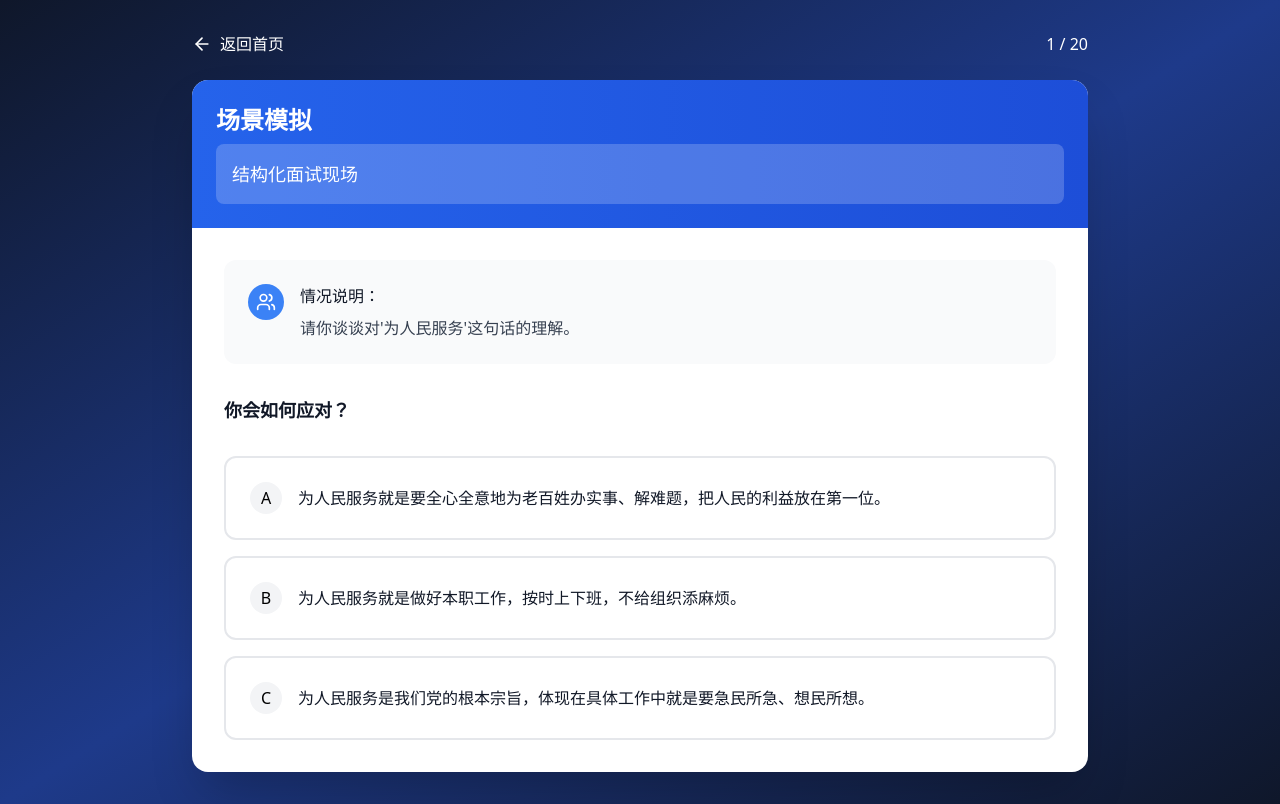
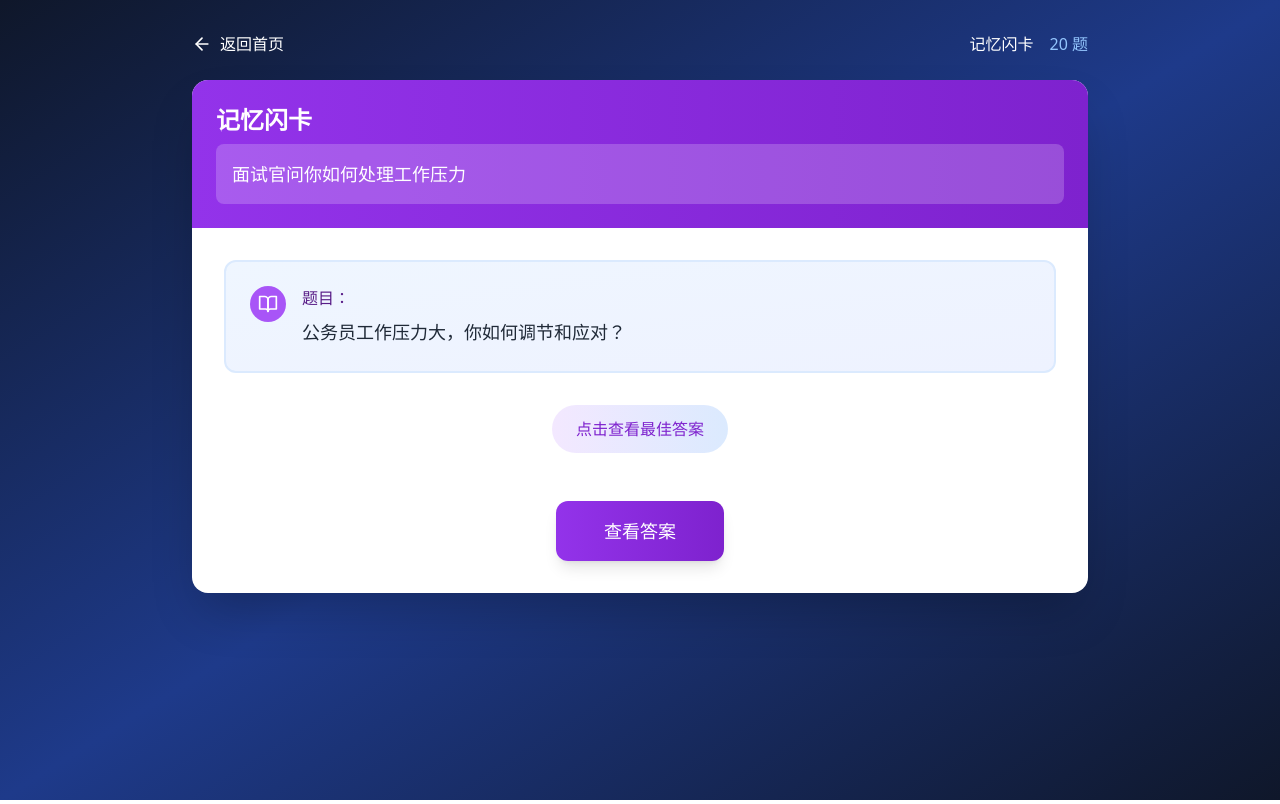
Before and after one commit to forsakens0ul/EQ, a React (Vite) app: page / in a window 1280 px wide. Both pictures are taken after a click on the element 346 px from the left and 410 px from the top of the page. Built offline with nearby package versions, Linux system fonts and the light colour scheme.

Commit message:
将题库介绍改为记忆闪卡功能

```diff
--- a/src/App.tsx
+++ b/src/App.tsx
@@ -47,9 +47,12 @@ function App() {
   const [currentQuestionIndex, setCurrentQuestionIndex] = useState(0);
   const [userAnswers, setUserAnswers] = useState<number[]>([]);
   const [showResult, setShowResult] = useState(false);
+  const [flashcardIndex, setFlashcardIndex] = useState(0);
+  const [showAnswer, setShowAnswer] = useState(false);
 
   const filteredQuestions = questions.filter(q => q.category === selectedCategory);
   const currentQuestion = filteredQuestions[currentQuestionIndex];
+  const currentFlashcard = filteredQuestions[flashcardIndex];
 
   const handleCategorySelect = (categoryId: string) => {
     setSelectedCategory(categoryId);
@@ -57,8 +60,19 @@ function App() {
     setCurrentQuestionIndex(0);
     setUserAnswers([]);
     setShowResult(false);
+    setFlashcardIndex(Math.floor(Math.random() * questions.filter(q => q.category === categoryId).length));
+    setShowAnswer(false);
   };
 
+  const handleNextFlashcard = () => {
+    const categoryQuestions = questions.filter(q => q.category === selectedCategory);
+    setFlashcardIndex(Math.floor(Math.random() * categoryQuestions.length));
+    setShowAnswer(false);
+  };
+
+  const toggleAnswer = () => {
+    setShowAnswer(!showAnswer);
+  };
   const handleAnswerSelect = (optionIndex: number) => {
     const newAnswers = [...userAnswers, optionIndex];
     setUserAnswers(newAnswers);
@@ -186,92 +200,101 @@ function App() {
                 <ArrowLeft className="w-5 h-5 mr-2" />
                 返回首页
               </button>
-              <div className="ml-auto text-white">
-                {currentQuestionIndex + 1} / {filteredQuestions.length}
+              <div className="ml-auto flex items-center space-x-4">
+                <span className="text-white">记忆闪卡</span>
+                <span className="text-blue-300">{filteredQuestions.length} 题</span>
               </div>
             </div>
 
-            <div className="bg-white rounded-2xl shadow-2xl overflow-hidden">
-              <div className="bg-gradient-to-r from-blue-600 to-blue-700 text-white p-6">
-                <h2 className="text-2xl font-bold mb-2">场景模拟</h2>
+            <div className="bg-white rounded-2xl shadow-2xl overflow-hidden min-h-[500px]">
+              <div className="bg-gradient-to-r from-purple-600 to-purple-700 text-white p-6">
+                <h2 className="text-2xl font-bold mb-2">记忆闪卡</h2>
                 <div className="bg-white/20 rounded-lg p-4">
-                  <p className="text-lg">{currentQuestion?.scenario}</p>
+                  <p className="text-lg">{currentFlashcard?.scenario}</p>
                 </div>
               </div>
 
               <div className="p-8">
-                <div className="bg-gray-50 rounded-xl p-6 mb-8">
+                <div className="bg-gradient-to-br from-blue-50 to-indigo-50 rounded-xl p-6 mb-8 border-2 border-blue-100">
                   <div className="flex items-start">
-                    <div className="bg-blue-500 text-white rounded-full p-2 mr-4 flex-shrink-0">
-                      <Users className="w-5 h-5" />
+                    <div className="bg-purple-500 text-white rounded-full p-2 mr-4 flex-shrink-0">
+                      <BookOpen className="w-5 h-5" />
                     </div>
                     <div>
-                      <p className="text-gray-900 font-medium mb-2">情况说明：</p>
-                      <p className="text-gray-700">{currentQuestion?.question}</p>
+                      <p className="text-purple-900 font-medium mb-2">题目：</p>
+                      <p className="text-gray-800 text-lg leading-relaxed">{currentFlashcard?.question}</p>
                     </div>
                   </div>
                 </div>
 
-                {!showResult ? (
-                  <div className="space-y-4">
-                    <h3 className="text-lg font-semibold text-gray-900 mb-4">你会如何应对？</h3>
-                    {currentQuestion?.options.map((option, index) => (
-                      <button
-                        key={index}
-                        onClick={() => handleAnswerSelect(index)}
-                        className="w-full text-left p-6 border-2 border-gray-200 rounded-xl hover:border-blue-500 hover:bg-blue-50 transition-all duration-200 group"
-                      >
-                        <div className="flex items-center">
-                          <div className="bg-gray-100 group-hover:bg-blue-500 group-hover:text-white rounded-full w-8 h-8 flex items-center justify-center font-medium mr-4 transition-colors">
-                            {String.fromCharCode(65 + index)}
-                          </div>
-                          <p className="text-gray-900 group-hover:text-blue-900">{option.text}</p>
-                        </div>
-                      </button>
-                    ))}
+                {!showAnswer ? (
+                  <div className="text-center">
+                    <div className="mb-8">
+                      <div className="inline-block bg-gradient-to-r from-purple-100 to-blue-100 rounded-full px-6 py-3 mb-4">
+                        <span className="text-purple-700 font-medium">点击查看最佳答案</span>
+                      </div>
+                    </div>
+                    <button
+                      onClick={toggleAnswer}
+                      className="bg-gradient-to-r from-purple-600 to-purple-700 text-white px-12 py-4 rounded-xl font-medium hover:from-purple-700 hover:to-purple-800 transition-all duration-200 shadow-lg hover:shadow-xl text-lg"
+                    >
+                      查看答案
+                    </button>
                   </div>
                 ) : (
                   <div className="space-y-6">
-                    <div className="bg-blue-50 border border-blue-200 rounded-xl p-6">
-                      <h3 className="text-lg font-semibold text-blue-900 mb-4">你的选择结果</h3>
+                    <div className="bg-gradient-to-br from-green-50 to-emerald-50 border-2 border-green-200 rounded-xl p-6">
+                      <h3 className="text-lg font-semibold text-green-900 mb-4 flex items-center">
+                        <Award className="w-5 h-5 mr-2" />
+                        最佳答案
+                      </h3>
 
-                      <div className="bg-white rounded-lg p-4 mb-4">
-                        <p className="font-medium text-gray-900 mb-2">选择的答案:</p>
-                        <p className="text-gray-700">{currentQuestion?.options[userAnswers[userAnswers.length - 1]]?.text}</p>
-                      </div>
+                      {(() => {
+                        const bestOption = currentFlashcard?.options.reduce((best, current) =>
+                          current.score > best.score ? current : best
+                        );
+                        return (
+                          <div>
+                            <div className="bg-white rounded-lg p-4 mb-4 border border-green-200">
+                              <p className="text-gray-800 font-medium mb-2">{bestOption?.text}</p>
+                              <div className="flex items-center justify-between">
+                                <span className="text-green-600 text-sm">{bestOption?.feedback}</span>
+                                <span className="bg-green-100 text-green-800 px-3 py-1 rounded-full text-sm font-medium">
+                                  {bestOption?.score}分
+                                </span>
+                              </div>
+                            </div>
 
-                      <div className="grid md:grid-cols-2 gap-4 mb-4">
-                        <div className="bg-gradient-to-br from-purple-50 to-purple-100 rounded-lg p-4">
-                          <p className="font-medium text-purple-900 mb-2">💭 领导内心想法:</p>
-                          <p className="text-purple-800 italic">"{currentQuestion?.options[userAnswers[userAnswers.length - 1]]?.leaderThought}"</p>
-                        </div>
+                            <div className="grid md:grid-cols-2 gap-4">
+                              <div className="bg-gradient-to-br from-purple-50 to-purple-100 rounded-lg p-4">
+                                <p className="font-medium text-purple-900 mb-2">💭 领导内心想法:</p>
+                                <p className="text-purple-800 italic text-sm">"{bestOption?.leaderThought}"</p>
+                              </div>
 
-                        {currentQuestion?.options[userAnswers[userAnswers.length - 1]]?.translation && (
-                          <div className="bg-gradient-to-br from-amber-50 to-amber-100 rounded-lg p-4">
-                            <p className="font-medium text-amber-900 mb-2">🔍 黑话翻译:</p>
-                            <p className="text-amber-800">{currentQuestion?.options[userAnswers[userAnswers.length - 1]]?.translation}</p>
+                              {bestOption?.translation && (
+                                <div className="bg-gradient-to-br from-amber-50 to-amber-100 rounded-lg p-4">
+                                  <p className="font-medium text-amber-900 mb-2">🔍 黑话翻译:</p>
+                                  <p className="text-amber-800 text-sm">{bestOption.translation}</p>
+                                </div>
+                              )}
+                            </div>
                           </div>
-                        )}
-                      </div>
-
-                      <div className="flex items-center justify-between">
-                        <span className="text-gray-600">{currentQuestion?.options[userAnswers[userAnswers.length - 1]]?.feedback}</span>
-                        <span className={`px-4 py-2 rounded-full font-medium ${
-                          (currentQuestion?.options[userAnswers[userAnswers.length - 1]]?.score || 0) >= 90 ? 'bg-green-100 text-green-800' :
-                          (currentQuestion?.options[userAnswers[userAnswers.length - 1]]?.score || 0) >= 70 ? 'bg-yellow-100 text-yellow-800' :
-                          'bg-red-100 text-red-800'
-                        }`}>
-                          {currentQuestion?.options[userAnswers[userAnswers.length - 1]]?.score}分
-                        </span>
-                      </div>
+                        );
+                      })()}
                     </div>
 
-                    <div className="text-center">
+                    <div className="flex justify-center space-x-4">
                       <button
-                        onClick={handleNextQuestion}
-                        className="bg-gradient-to-r from-blue-600 to-blue-700 text-white px-8 py-3 rounded-xl font-medium hover:from-blue-700 hover:to-blue-800 transition-all duration-200 shadow-lg hover:shadow-xl"
+                        onClick={toggleAnswer}
+                        className="bg-gray-500 text-white px-6 py-3 rounded-xl font-medium hover:bg-gray-600 transition-all duration-200"
                       >
-                        {currentQuestionIndex < filteredQuestions.length - 1 ? '下一题' : '查看总结'}
+                        隐藏答案
+                      </button>
+                      <button
+                        onClick={handleNextFlashcard}
+                        className="bg-gradient-to-r from-purple-600 to-purple-700 text-white px-8 py-3 rounded-xl font-medium hover:from-purple-700 hover:to-purple-800 transition-all duration-200 shadow-lg hover:shadow-xl"
+                      >
+                        下一题
                       </button>
                     </div>
                   </div>
@@ -326,15 +349,15 @@ function App() {
                   <div className="bg-gray-50 rounded-lg p-4 mb-4">
                     <p className="text-sm text-gray-600 mb-2">包含内容:</p>
                     <ul className="text-sm text-gray-700 space-y-1">
-                      <li>• 真实场景模拟</li>
-                      <li>• 领导内心想法解析</li>
-                      <li>• 职场黑话翻译</li>
-                      <li>• 个性化建议反馈</li>
+                      <li>• 记忆闪卡学习</li>
+                      <li>• 随机题目练习</li>
+                      <li>• 最佳答案展示</li>
+                      <li>• 深度解析说明</li>
                     </ul>
                   </div>
 
                   <button className="w-full bg-gradient-to-r from-blue-600 to-blue-700 text-white py-3 rounded-lg font-medium group-hover:from-blue-700 group-hover:to-blue-800 transition-all duration-200">
-                    开始练习
+                    开始学习
                   </button>
                 </div>
               </div>
@@ -344,28 +367,28 @@ function App() {
 
         <div className="mt-16 text-center">
           <div className="bg-white/10 backdrop-blur-sm rounded-2xl p-8 max-w-4xl mx-auto">
-            <h2 className="text-2xl font-bold text-white mb-4">为什么选择我们的题库？</h2>
+            <h2 className="text-2xl font-bold text-white mb-4">记忆闪卡学习法</h2>
             <div className="grid md:grid-cols-3 gap-6 text-white">
               <div className="text-center">
                 <div className="bg-white/20 rounded-full w-16 h-16 flex items-center justify-center mx-auto mb-4">
-                  <Brain className="w-8 h-8" />
+                  <BookOpen className="w-8 h-8" />
                 </div>
-                <h3 className="font-semibold mb-2">真实场景</h3>
-                <p className="text-sm text-gray-300">来源于真实职场经验，针对性强</p>
+                <h3 className="font-semibold mb-2">随机出题</h3>
+                <p className="text-sm text-gray-300">智能随机选题，加深记忆印象</p>
               </div>
               <div className="text-center">
                 <div className="bg-white/20 rounded-full w-16 h-16 flex items-center justify-center mx-auto mb-4">
                   <Award className="w-8 h-8" />
                 </div>
-                <h3 className="font-semibold mb-2">深度解析</h3>
-                <p className="text-sm text-gray-300">揭示潜台词，理解真实意图</p>
+                <h3 className="font-semibold mb-2">最佳答案</h3>
+                <p className="text-sm text-gray-300">直接展示高分答案，学习效率更高</p>
               </div>
               <div className="text-center">
                 <div className="bg-white/20 rounded-full w-16 h-16 flex items-center justify-center mx-auto mb-4">
-                  <Users className="w-8 h-8" />
+                  <Brain className="w-8 h-8" />
                 </div>
-                <h3 className="font-semibold mb-2">实用技巧</h3>
-                <p className="text-sm text-gray-300">提供具体应对策略和话术</p>
+                <h3 className="font-semibold mb-2">深度解析</h3>
+                <p className="text-sm text-gray-300">揭示潜台词，理解真实意图</p>
               </div>
             </div>
           </div>
```
